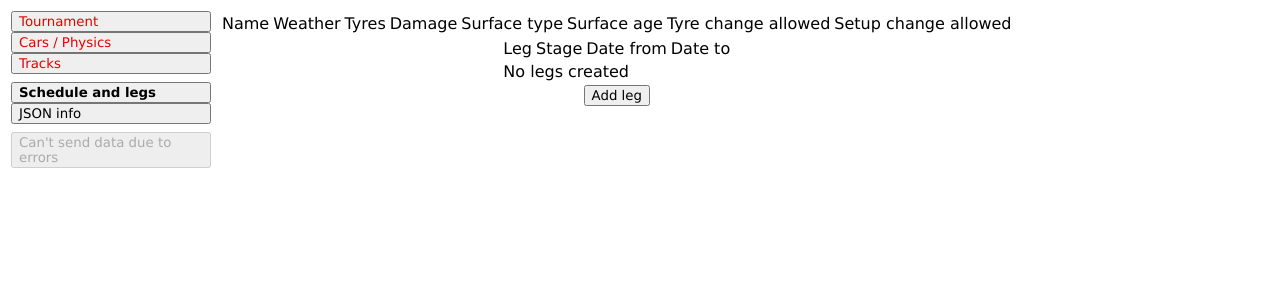
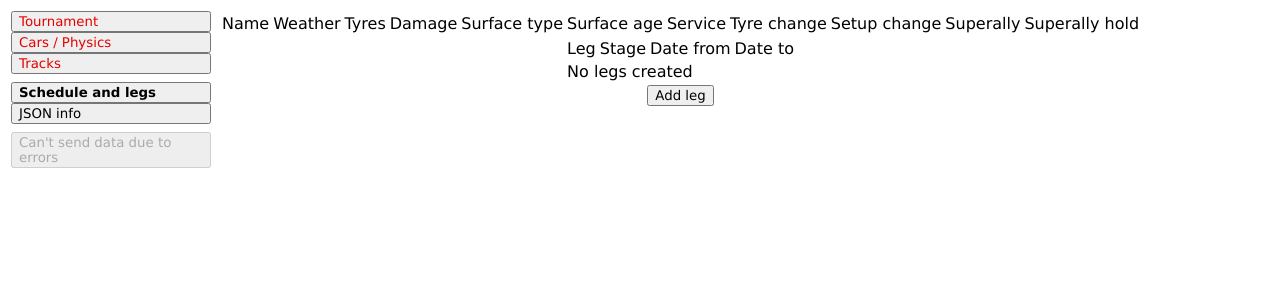
Before and after one commit to suXinjke/RBRCZTourneyCreatorRevamped, a Vue app: page / in a window 1280 px wide. Shown: the top 300 px of the page. Built offline with nearby package versions, Linux system fonts and the light colour scheme.

Commit message:
more track settings to change on schedule page

```diff
--- a/src/Legs.vue
+++ b/src/Legs.vue
@@ -10,8 +10,11 @@
                     <td>Damage</td>
                     <td>Surface type</td>
                     <td>Surface age</td>
-                    <td>Tyre change allowed</td>
-                    <td>Setup change allowed</td>
+                    <td>Service</td>
+                    <td>Tyre change</td>
+                    <td>Setup change</td>
+                    <td>Superally</td>
+                    <td>Superally hold</td>
                     <td></td>
                 </tr>
             </thead>
@@ -62,8 +65,22 @@
                                 <option>Worn</option>
                             </select>
                         </td>
+                        <td style="text-align: center" >
+                             <select v-model="track.service_time_mins">
+                                <option v-bind:value="Number( 0 )">No</option>
+                                <option v-bind:value="Number( 5 )">5 min.</option>
+                                <option v-bind:value="Number( 10 )">10 min.</option>
+                                <option v-bind:value="Number( 15 )">15 min.</option>
+                                <option v-bind:value="Number( 20 )">20 min.</option>
+                                <option v-bind:value="Number( 30 )">30 min.</option>
+                                <option v-bind:value="Number( 60 )">60 min.</option>
+                                <option v-bind:value="Number( 90 )">90 min.</option>
+                            </select>
+                        </td>
                         <td style="text-align: center" ><input type="checkbox" v-model="track.tyre_change_allowed"></td>
                         <td style="text-align: center" ><input type="checkbox" v-model="track.setup_change_allowed"></td>
+                        <td style="text-align: center" ><input type="checkbox" v-model="track.superally"></td>
+                        <td style="text-align: center" ><input type="checkbox" v-model="track.superally_hold"></td>
                         <td>
                             <button
                                 :disabled="store.arrayCanMoveElement( tracks, index, -1 ) === false"
@@ -81,7 +98,7 @@
                         </td>
                     </tr>
                     <tr v-if="track.service_time_mins > 0" :key="index + 'service'">
-                        <td colspan="13" class="table-highlight">Service area ({{ track.service_time_mins }} min.)</td>
+                        <td colspan="13" class="table-highlight">Service area ({{ track.service_time_mins }} min.) / <input type="checkbox" v-model="track.tyre_replacement_allowed"> Tyre replacement</td>
                     </tr>
                     <tr v-if="track.superally_hold" :key="index + 'superally'">
                         <td colspan="13" class="table-highlight">Superally</td>
```
